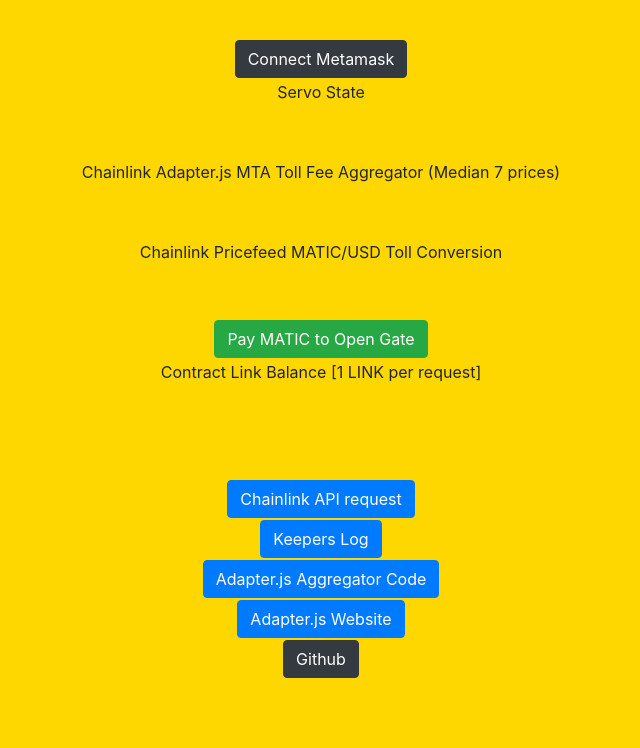
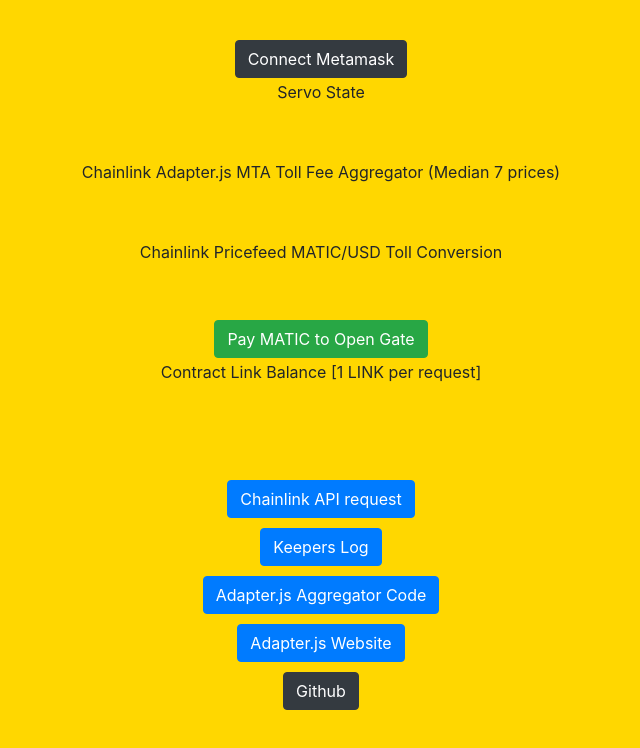
Before and after one commit to MarcusWentz/HighWei, a plain HTML site: page index.html in a window 1280 px wide. Shown: the whole page, without its empty margins (319-959 px from the left). Drawn offline with nearby package versions, Linux system fonts and the light colour scheme; a script that the page names is missing.

Commit message:
Update index.html

```diff
--- a/index.html
+++ b/index.html
@@ -97,7 +97,7 @@
    </div>
  </div>
 
- <div style="min-height: 5vh">
+ <div style="min-height: 6vh">
  <div class="row">
    <div class="col text-center">
      <button class="btn btn-primary" id=chainlinkAPIrequestTollData>Chainlink API request</button>
@@ -105,7 +105,7 @@
  </div>
  </div>
 
-<div style="min-height: 5vh">
+<div style="min-height: 6vh">
 <div class="col text-center">
 <form action="https://keepers.chain.link/mumbai/1255">
   <input type="submit" class="btn btn-primary" value="Keepers Log" />
@@ -113,7 +113,7 @@
 </div>
 </div>
 
-<div style="min-height: 5vh">
+<div style="min-height: 6vh">
 <div class="col text-center">
 <form action="https://github.com/MarcusWentz/HighWei/blob/main/scripts/AggregateScrapeTollMTAwithAdapter.js">
   <input type="submit" class="btn btn-primary" value="Adapter.js Aggregator Code" />
@@ -121,7 +121,7 @@
 </div>
 </div>
 
-<div style="min-height: 5vh">
+<div style="min-height: 6vh">
 <div class="col text-center">
 <form action="https://adapterjs.link/index.html">
   <input type="submit" class="btn btn-primary" value="Adapter.js Website" />
@@ -129,7 +129,7 @@
 </div>
 </div>
 
-<div style="min-height: 5vh">
+<div style="min-height: 6vh">
 <div class="col text-center">
 <form action="https://github.com/MarcusWentz/HighWei">
   <input type="submit" class="btn btn-dark" value="Github" />
```
